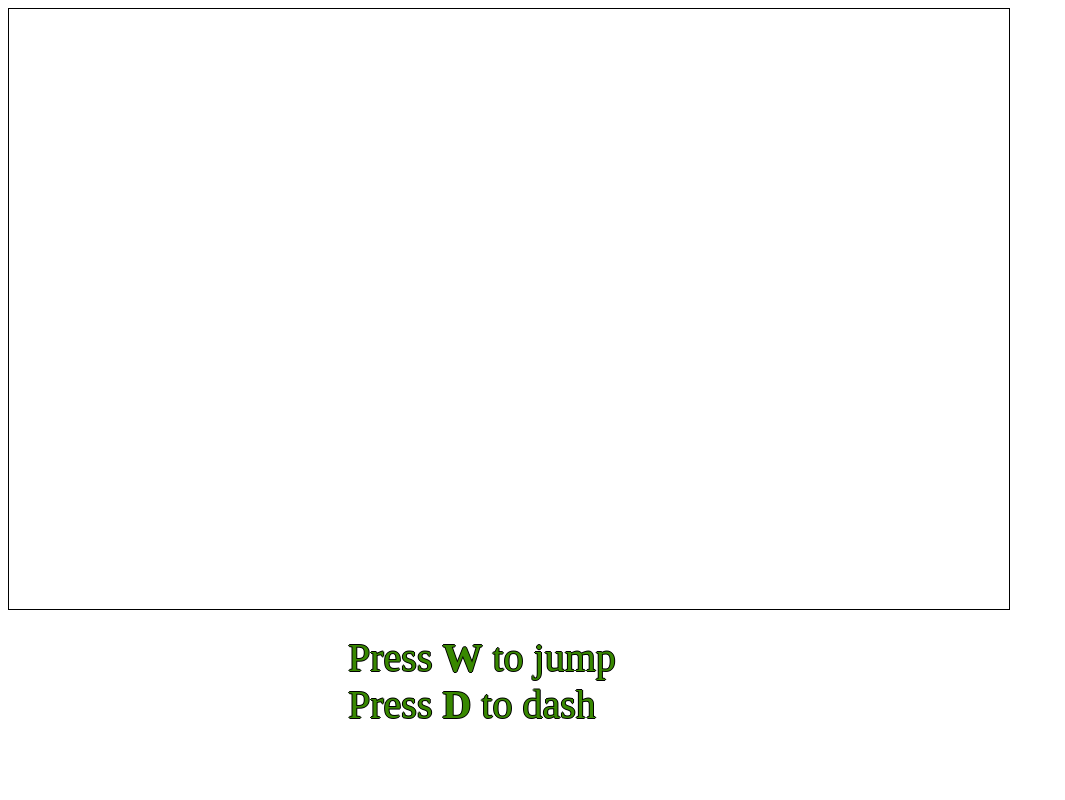
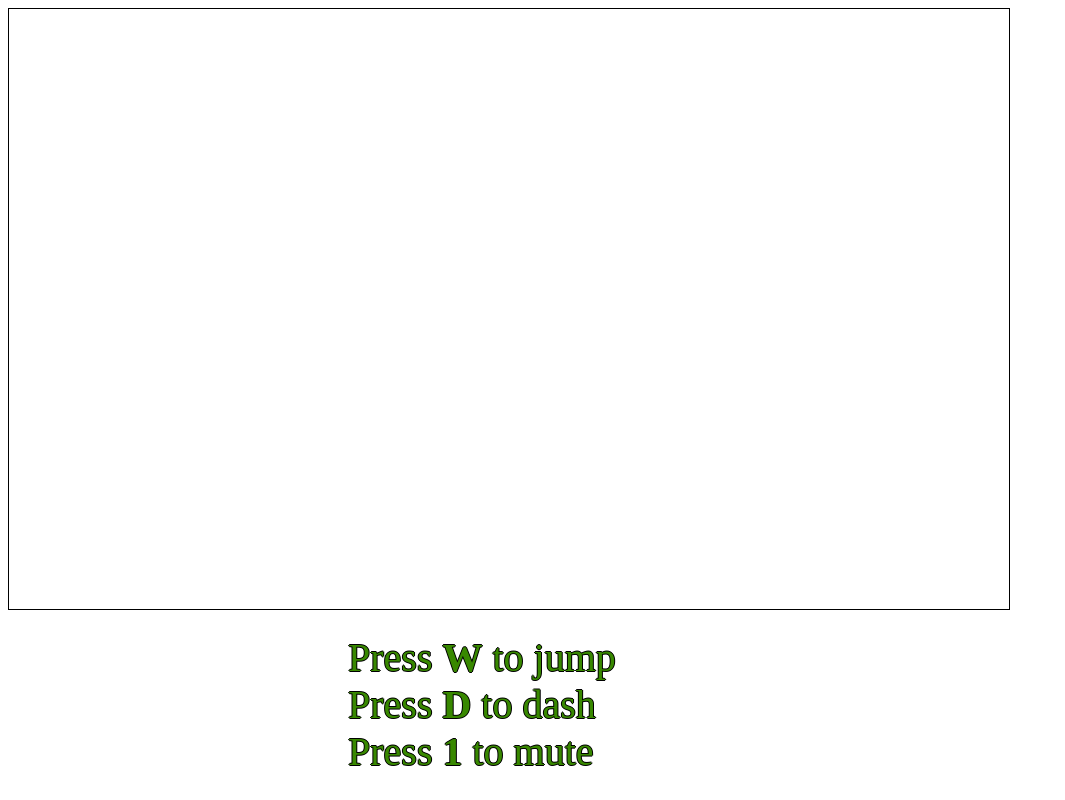
Before and after one commit to dacia-logan/H-pverkefni, a plain HTML site: page index.html in a window 1280 px wide. Shown: the top 800 px of the page, without its empty margins (0-1065 px from the left). Drawn offline with Linux system fonts and the light colour scheme; a web font is replaced by a local one.

Commit message:
mute leiðbeiningum bætt við

```diff
--- a/index.html
+++ b/index.html
@@ -50,6 +50,9 @@
       <li>
         Press <b>D</b> to dash
       </li>
+      <li>
+        Press <b>1</b> to mute
+      </li>
     </ul>
 
   </body>
```
